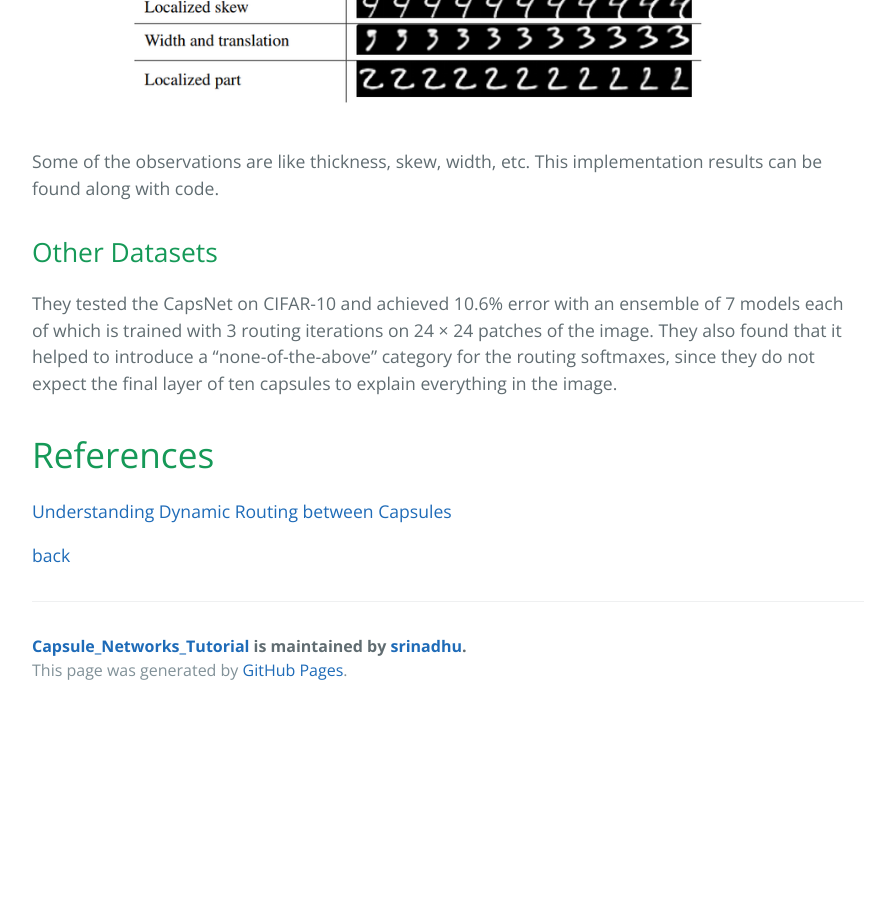
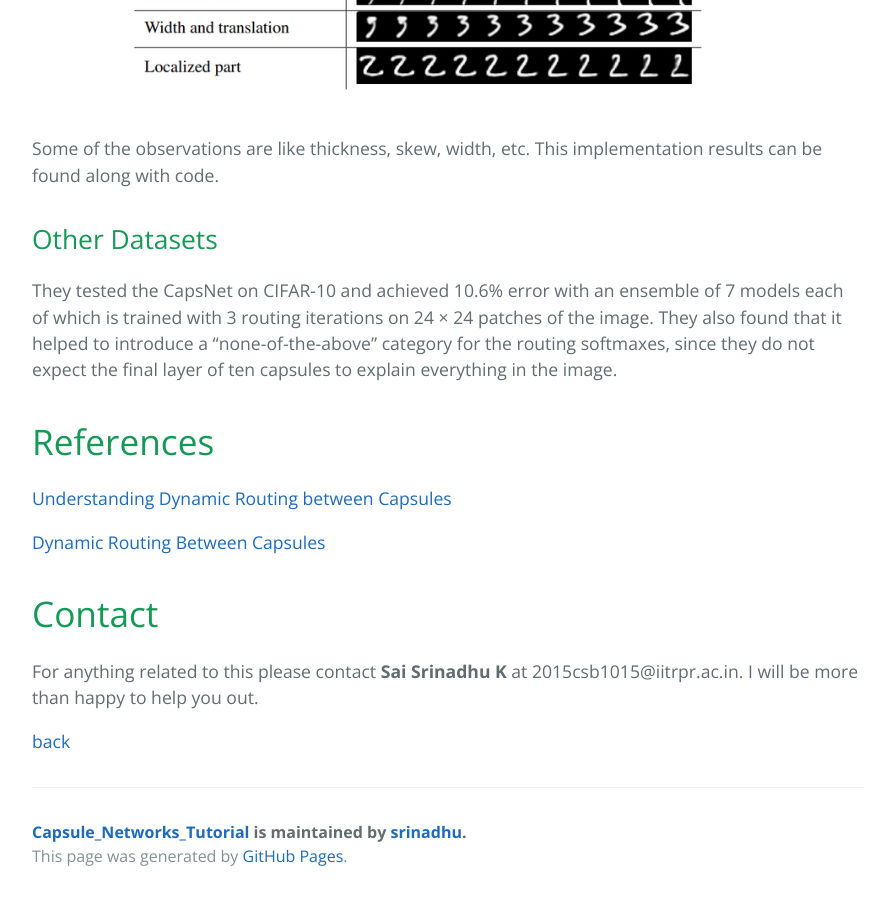
Before and after one commit to srinadhu/Capsule_Networks_Tutorial, a Jekyll site: the page built from docs/routing_paper.md, in a window 1280 px wide and 900 px high, scrolled down 5993 px. Shown: the whole window, without its empty margins (192-1081 px from the left). Built offline with Jekyll 4.4.1, drawn with Linux system fonts in a browser that asks for light colours; our own code applies the rules of GitHub Pages for plain Markdown files; before the commit the page ends 6707 px from its top, so only the background shows below that.

Commit message:
updated website

```diff
--- a/docs/routing_paper.md
+++ b/docs/routing_paper.md
@@ -13,7 +13,7 @@ Say we are doing an image classification task of human face, a well trained CNN
 
 Now let's suppose at each neuron we have more information of feature detected like size, orientation, etc it would help model in correctly solving artificially created examples like above. The technical term used for this is **capsules** i.e. which outputs a vector instead of a scalar like neuron.
 
-# Equivariance:
+## Equivariance:
 
 Equivariance mean internal representation captures the properties of the object. A CNN model uses multiple neurons and layers in capturing different feature’s variants, as shown in fig below, due to which it requires data for multiple variants.
 
@@ -97,8 +97,16 @@ Some of the observations are like thickness, skew, width, etc. This implementati
 
 They tested the CapsNet on CIFAR-10 and achieved 10.6% error with an ensemble of 7 models each of which is trained with 3 routing iterations on 24 × 24 patches of the image. They also found that it helped to introduce a "none-of-the-above" category for the routing softmaxes, since they do not expect the final layer of ten capsules to explain everything in the image.
 
+
+
 # References
 
 [Understanding Dynamic Routing between Capsules](https://jhui.github.io/2017/11/03/Dynamic-Routing-Between-Capsules/)
 
+[Dynamic Routing Between Capsules](https://papers.nips.cc/paper/6975-dynamic-routing-between-capsules.pdf)
+
+# Contact
+
+For anything related to this please contact **Sai Srinadhu K** at 2015csb1015@iitrpr.ac.in. I will be more than happy to help you out.
+
 [back](./)
```
